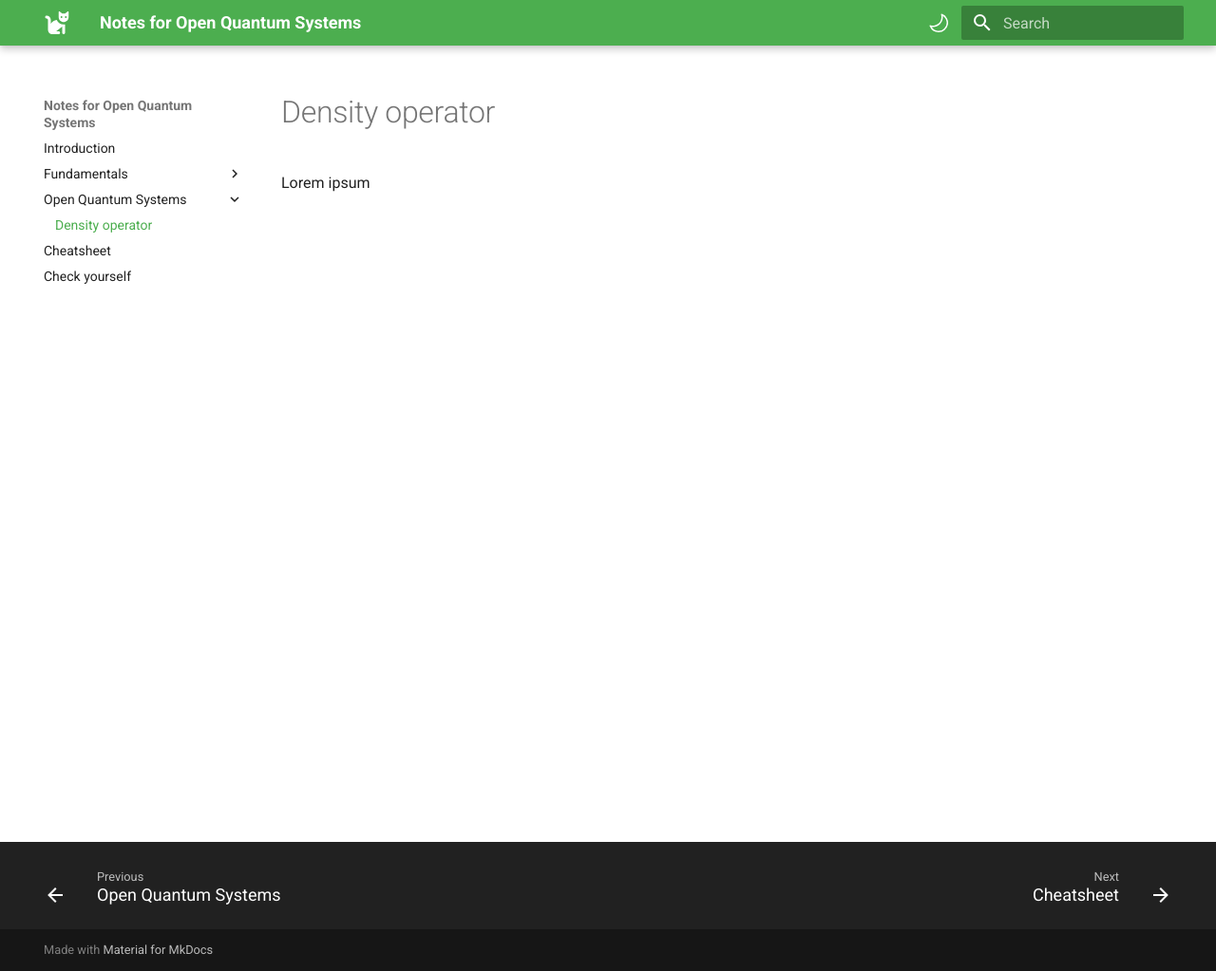
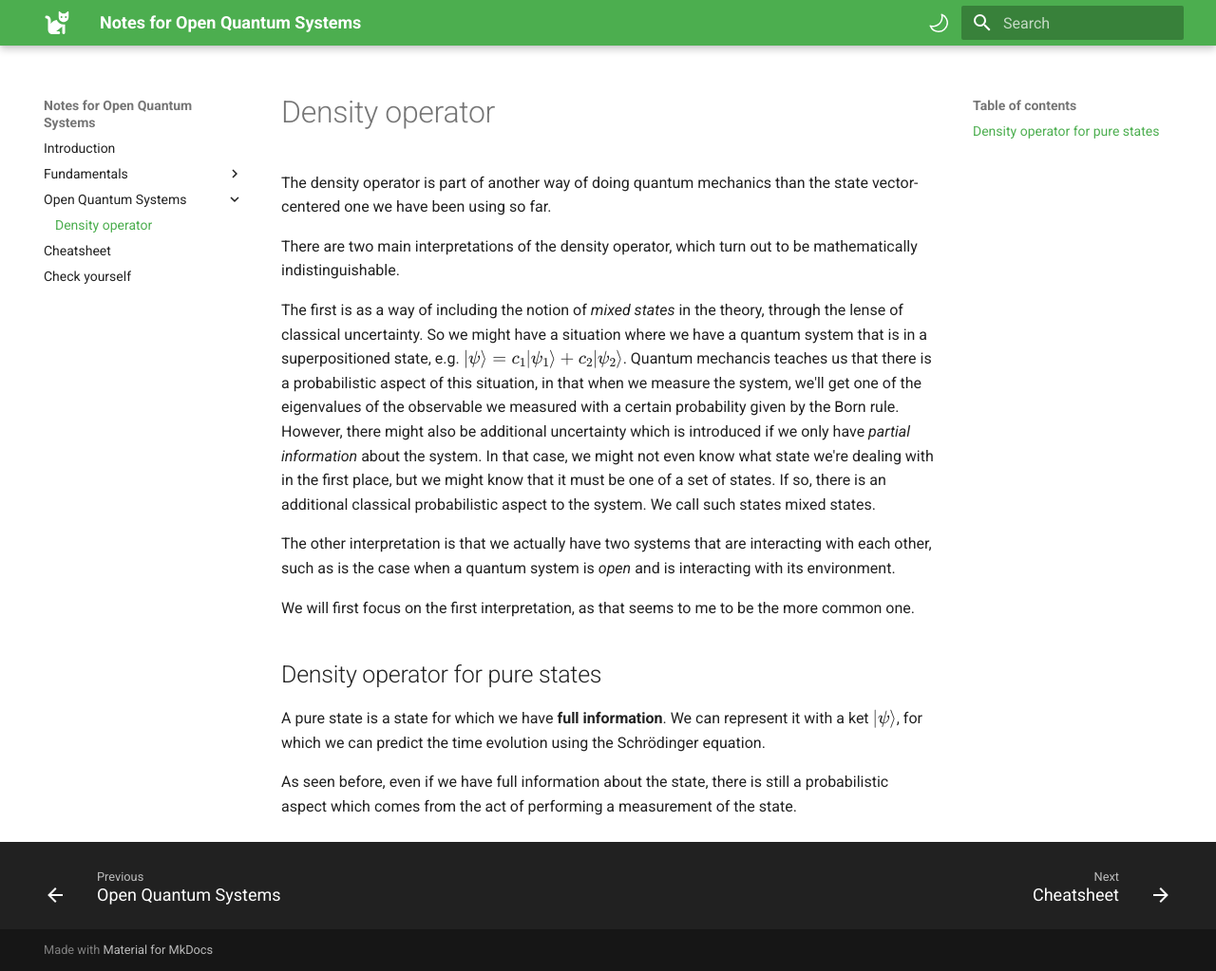
Before and after one commit to elviralaurin/notes-oqs, an MkDocs documentation site: the page built from docs/oqs/density-operator.md, in a window 1280 px wide and 1023 px high. Shown: the whole window at 95% size. Built offline with MkDocs 1.6.1 and Material for MkDocs 9.7.7, drawn with Linux system fonts in a browser that asks for light colours.

Commit message:
Start writing about density operator

```diff
--- a/docs/oqs/density-operator.md
+++ b/docs/oqs/density-operator.md
@@ -1,2 +1,15 @@
 # Density operator
-Lorem ipsum
+The density operator is part of another way of doing quantum mechanics than the state vector-centered one we have been using so far.
+
+There are two main interpretations of the density operator, which turn out to be mathematically indistinguishable.
+
+The first is as a way of including the notion of *mixed states* in the theory, through the lense of classical uncertainty. So we might have a situation where we have a quantum system that is in a superpositioned state, e.g. $\ket{\psi} = c_1\ket{\psi_1} + c_2\ket{\psi_2}$. Quantum mechancis teaches us that there is a probabilistic aspect of this situation, in that when we measure the system, we'll get one of the eigenvalues of the observable we measured with a certain probability given by the Born rule. However, there might also be additional uncertainty which is introduced if we only have *partial information* about the system. In that case, we might not even know what state we're dealing with in the first place, but we might know that it must be one of a set of states. If so, there is an additional classical probabilistic aspect to the system. We call such states mixed states.
+
+The other interpretation is that we actually have two systems that are interacting with each other, such as is the case when a quantum system is *open* and is interacting with its environment.
+
+We will first focus on the first interpretation, as that seems to me to be the more common one.
+
+## Density operator for pure states
+A pure state is a state for which we have **full information**. We can represent it with a ket $\ket{\psi}$, for which we can predict the time evolution using the Schrödinger equation.
+
+As seen before, even if we have full information about the state, there is still a probabilistic aspect which comes from the act of performing a measurement of the state.
```
